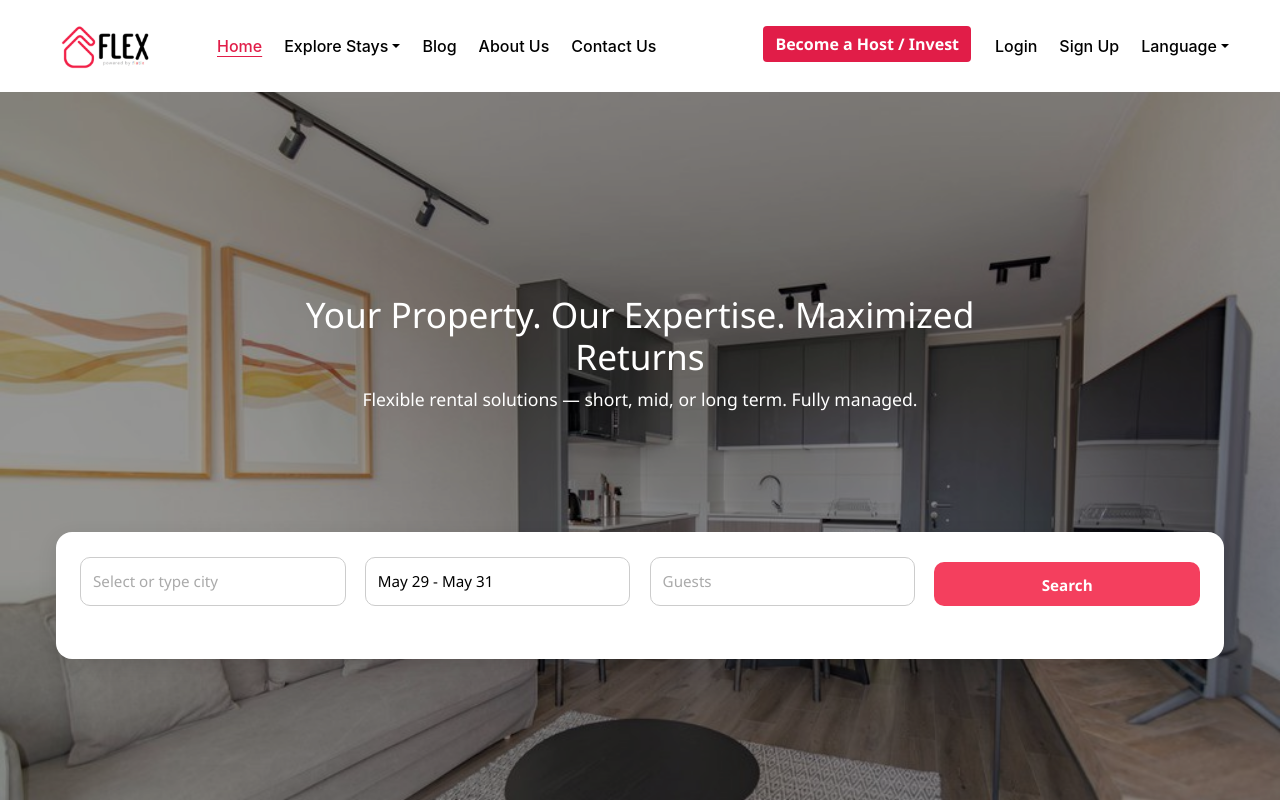
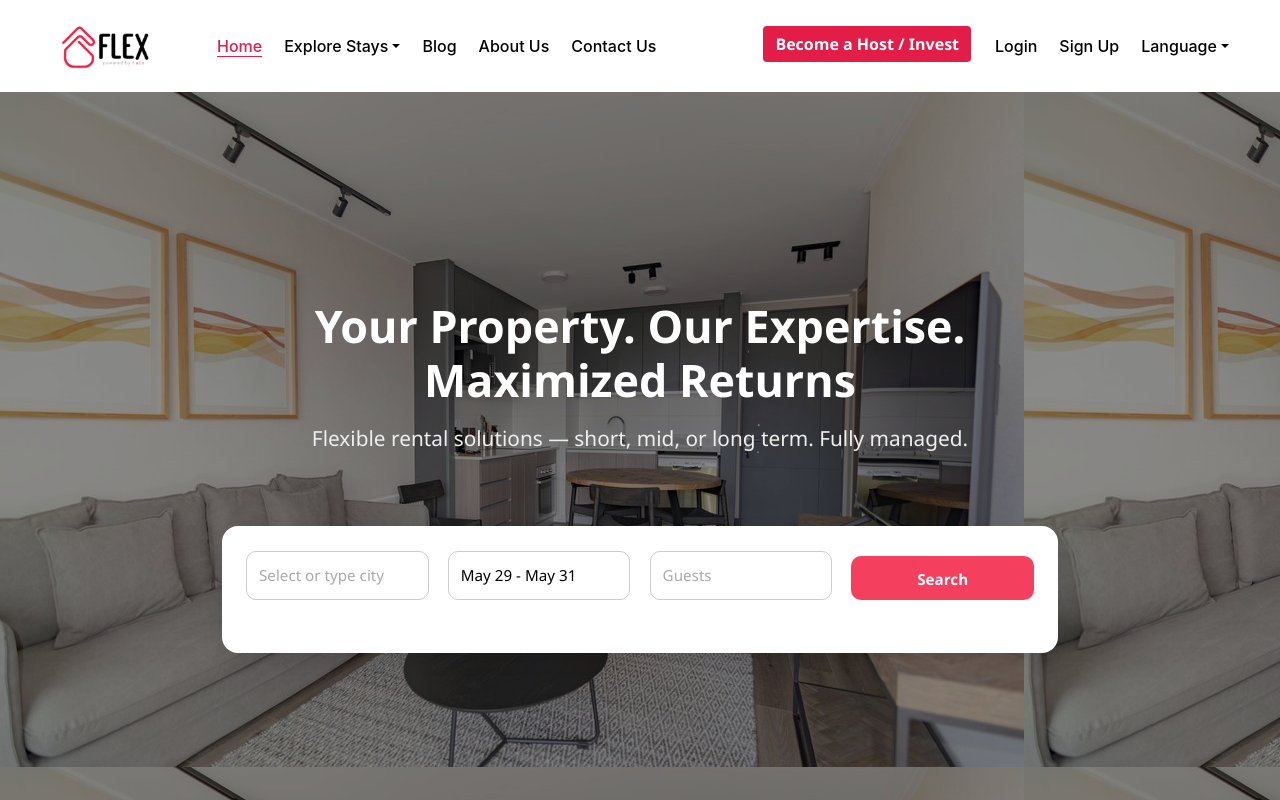
Before and after one commit to ahmed666916/flexvivienda-server, a React (Create React App) app: page / in a window 1280 px wide. Shown: the top 800 px of the page. Built offline with nearby package versions, Linux system fonts and the light colour scheme; grey boxes are pictures that could not be loaded.

Commit message:
updated design of hero section

```diff
--- a/src/components/Hero/Hero.css
+++ b/src/components/Hero/Hero.css
@@ -1,63 +1,58 @@
 .hero {
   position: relative;
   width: 100%;
-  height: 100vh; /* Full screen */
-  color: #ffffff;
+  height: 100vh;
+  background-size: cover;
+  background-position: center;
   display: flex;
-  flex-direction: column;
   align-items: center;
   justify-content: center;
+  color: white;
   text-align: center;
   overflow: hidden;
-  background-size: cover;
-  background-position: center;
 }
 
-/* Dark overlay for better text readability */
 .overlay {
   position: absolute;
-  top: 0;
-  left: 0;
-  width: 100%;
-  height: 100%;
-  background-color: rgba(0, 0, 0, 0.4); /* semi-transparent black */
+  inset: 0;
+  background-color: rgba(0, 0, 0, 0.45); /* slightly darker for better text readability */
   z-index: 0;
 }
 
 .hero-contents {
   position: relative;
-  z-index: 1;
-  max-width: 800px;
-  margin-bottom: 2rem;
+  z-index: 2;
+  max-width: 900px;
+  padding: 1rem;
 }
 
-.hero-content h1 {
-  font-size: 3rem;
+.hero-contents h1 {
+  font-size: 2.8rem;
+  font-weight: 700;
   margin-bottom: 1rem;
+  line-height: 1.2;
 }
 
-.hero-content p {
-  font-size: 1.5rem;
-  margin-bottom: 2rem;
-  font-family: 'Inter', sans-serif;
+.hero-contents p {
+  font-size: 1.3rem;
+  font-weight: 400;
+  margin-bottom: 2.5rem;
+  line-height: 1.5;
+  color: #eee;
 }
 
-.explore-button {
-  background: #f22048;
-  color: #fff;
-  padding: 0.75rem 2rem;
-  border-radius: 5px;
-  font-weight: bold;
-  text-decoration: none;
-  transition: background 0.3s;
+.searchbar-wrapper {
+  display: flex;
+  justify-content: center;
+  width: 100%;
 }
 
-.explore-button:hover {
-  background: #000;
+/* Responsive */
+@media (max-width: 768px) {
+  .hero-contents h1 {
+    font-size: 2rem;
+  }
+  .hero-contents p {
+    font-size: 1.1rem;
+  }
 }
-
-/* Make SearchBar look good inside */
-.search-bar {
-  margin-top: 2rem;
-  z-index: 1;
-}
--- a/src/components/Hero/Hero.js
+++ b/src/components/Hero/Hero.js
@@ -1,9 +1,7 @@
 // src/components/Hero/Hero.js
 import React, { useEffect, useState } from 'react';
-import { Link } from 'react-router-dom';
 import './Hero.css';
 import SearchBar from '../SearchBar/SearchBar';
-import { useTranslation } from 'react-i18next';
 
 const images = [
   '/Images/hero1.jpeg',
@@ -12,15 +10,13 @@ const images = [
   '/Images/hero4.jpg',
 ];
 
-const Hero = (props) => {
+const Hero = ({ heading = "Your Property. Our Expertise. Maximized Returns", subheading = "Flexible rental solutions → short, mid, or long term. Fully managed." }) => {
   const [currentImageIndex, setCurrentImageIndex] = useState(0);
-
-    const { t, i18n } = useTranslation();
 
   useEffect(() => {
     const interval = setInterval(() => {
-      setCurrentImageIndex(prevIndex => (prevIndex + 1) % images.length);
-    }, 5000); // Change image every 5 seconds
+      setCurrentImageIndex((prev) => (prev + 1) % images.length);
+    }, 5000);
     return () => clearInterval(interval);
   }, []);
 
@@ -29,17 +25,17 @@ const Hero = (props) => {
       className="hero"
       style={{
         backgroundImage: `url(${images[currentImageIndex]})`,
-        backgroundSize: 'cover',
-        backgroundPosition: 'center',
       }}
     >
-      <div className="overlay"></div> {/* Dark overlay */}
+      <div className="overlay"></div>
+
       <div className="hero-contents">
-        <h1>{props.heading}</h1>
-        <p>{props.subheading}</p>
-
+        <h1>{heading}</h1>
+        <p>{subheading}</p>
+        <div className="searchbar-wrapper">
+          <SearchBar />
+        </div>
       </div>
-      <SearchBar />
     </section>
   );
 };
```
